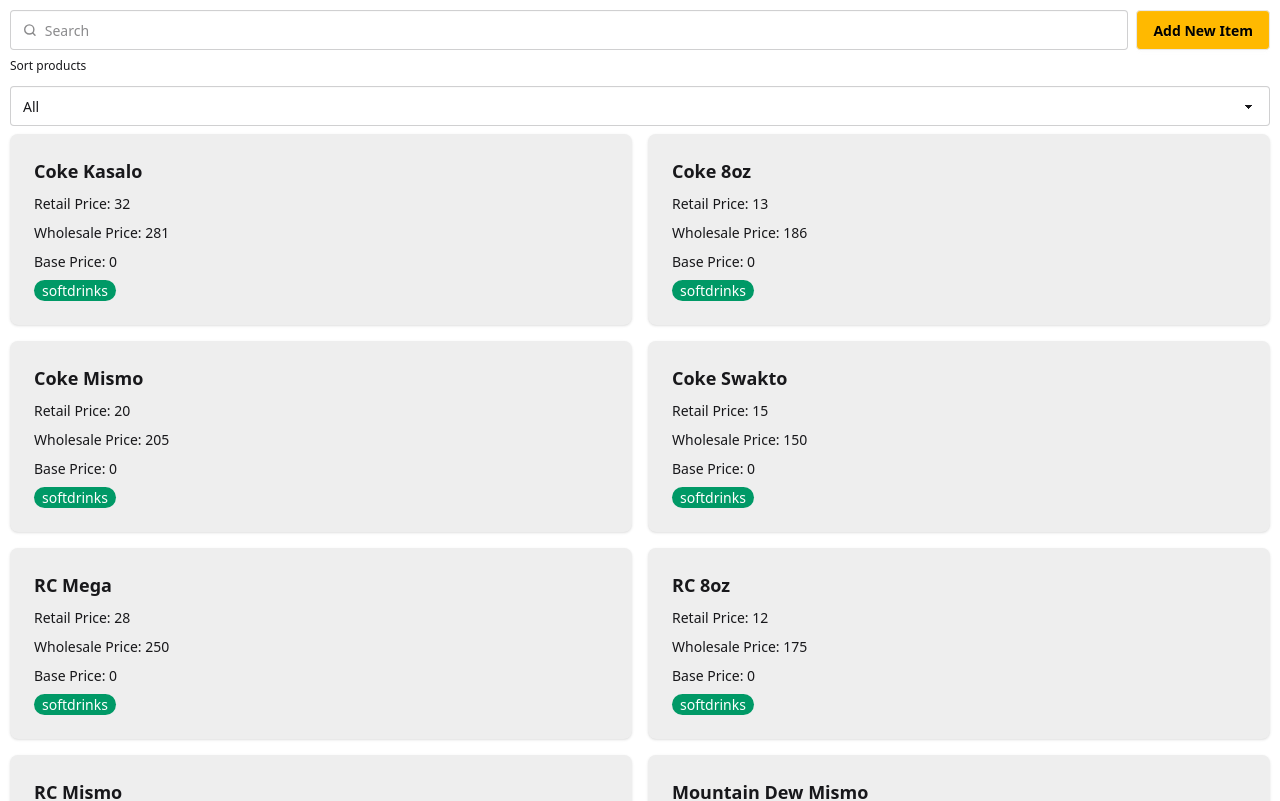
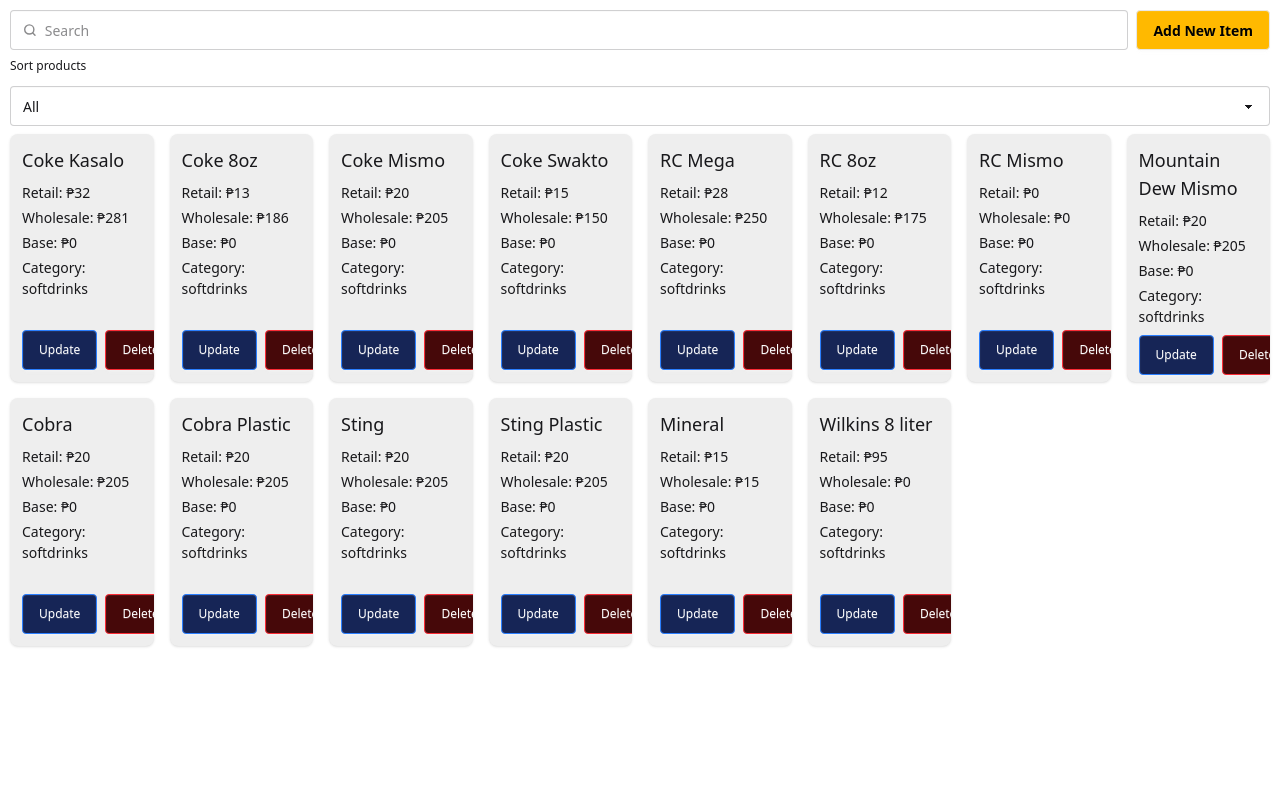
Before and after one commit to cgarave/reactv19-project, a React (Vite) app: page / in a window 1280 px wide. Shown: the top 801 px of the page. Built offline with nearby package versions, Linux system fonts and the light colour scheme.

Commit message:
item card component ui changes

```diff
--- a/src/ActionButton.jsx
+++ /dev/null
@@ -1,9 +0,0 @@
-import React from 'react'
-
-const ActionButton = () => {
-  return (
-    <button className="btn bg-amber-400 text-black w-full">Add Item</button>
-  )
-}
-
-export default ActionButton
--- a/src/ItemCard.jsx
+++ /dev/null
@@ -1,15 +0,0 @@
-const ItemCard = ({ groupName, itemName, retailPrice, wholesalePrice, basePrice }) => {
-    return (
-        <div className="card min-w-40 bg-base-300 card-sm sm:card-md shadow-sm">
-            <div className="card-body">
-                <h2 className="card-title">{itemName}</h2>
-                <p>Retail Price: {retailPrice}</p>
-                <p>Wholesale Price: {wholesalePrice}</p>
-                <p>Base Price: {basePrice}</p>
-                <h4 className="px-2 bg-emerald-600 rounded-full w-fit text-white">{groupName}</h4>
-            </div>
-        </div>
-    )
-}
-
-export default ItemCard
--- /dev/null
+++ b/src/components/ItemCard.jsx
@@ -0,0 +1,22 @@
+const ItemCard = ({ groupName, itemName, retailPrice, wholesalePrice, basePrice }) => {
+    return (
+        <div className="card bg-base-300 card-sm sm:card-md shadow-sm overflow-hidden h-56 md:h-62">
+            <div className="card-body p-3">
+                <h2 className="card-title font-medium text-lg">{itemName}</h2>
+                <div className="flex flex-col gap-y-1">
+                    <p>Retail: ₱{retailPrice}</p>
+                    <p>Wholesale: ₱{wholesalePrice}</p>
+                    <p>Base: ₱{basePrice}</p>
+                    <p>Category: {groupName}</p>
+                </div>
+                <div className="flex gap-x-2 mt-auto">
+                    <button className="btn border border-blue-500 bg-blue-950 text-white font-normal text-xs flex-1">Update</button>
+                    <button className="btn border border-red-500 bg-red-950 text-white font-normal text-xs flex-1">Delete</button>
+                </div>
+            </div>
+
+        </div>
+    )
+}
+
+export default ItemCard
--- a/src/ItemsContainer.jsx
+++ b/src/components/ItemsContainer.jsx
@@ -1,9 +1,9 @@
 import ItemCard from './ItemCard'
-import { dummyData } from './assets/items.jsx'
+import { dummyData } from '../assets/items.jsx'
 
 const ItemsContainer = ({ items }) => {
   return (
-    <div className='grid grid-cols-2 gap-4 mt-2'>
+    <div className='grid grid-cols-2 gap-4 mt-2 md:grid-cols-8'>
         {dummyData.map((data) => {
             return (
                 <ItemCard
--- a/src/Searchbar.jsx
+++ b/src/components/Searchbar.jsx
@@ -1,5 +1,3 @@
-import React from 'react'
-
 const Searchbar = () => {
     return (
         <label className="input w-full">
```
Also changed, not shown: src/App.jsx (+4 -5 lines), src/components/Dropdown.jsx (renamed from src/Dropdown.jsx), src/components/Modal.jsx (renamed from src/Modal.jsx).
